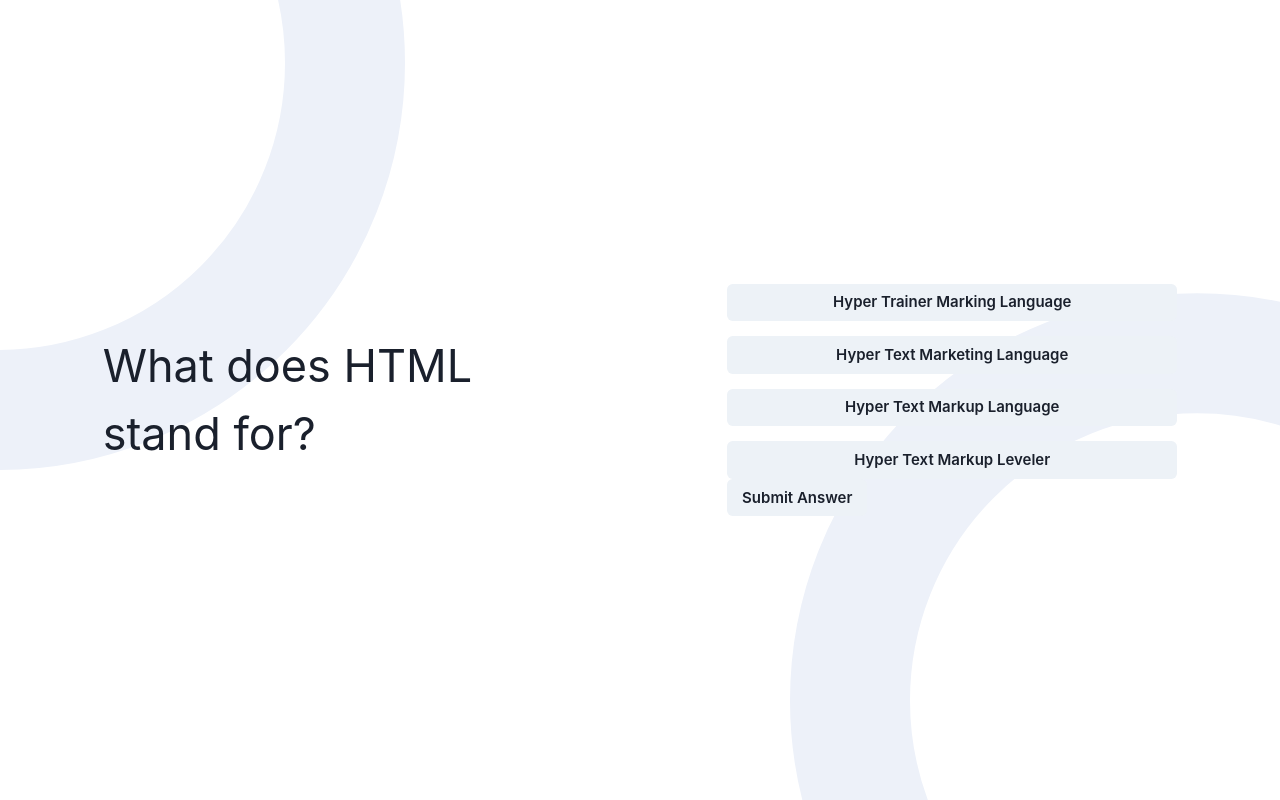
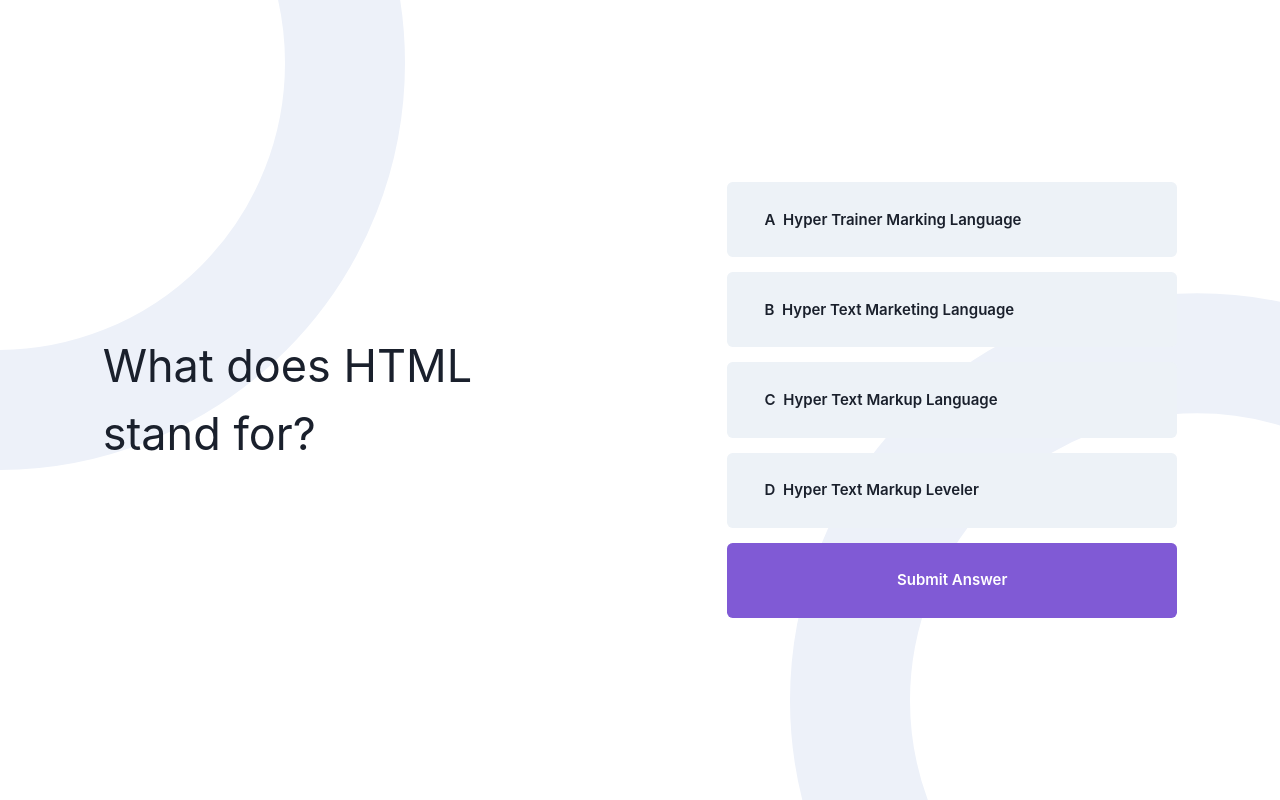
Before and after one commit to rojasmart/quizz-app, a React (Vite) app: page / in a window 1280 px wide. Both pictures are taken after a click on the button "HTML". Built offline with nearby package versions, Linux system fonts and the light colour scheme.

Commit message:
add button number to answers

```diff
--- a/src/pages/Questions.jsx
+++ b/src/pages/Questions.jsx
@@ -1,4 +1,5 @@
-import { Button, Stack, Container, Text } from "@chakra-ui/react";
+import { Button, VStack, Stack, Container, Text } from "@chakra-ui/react";
+
 import { useEffect, useState } from "react";
 import { useSelector } from "react-redux";
 import { getQuiz } from "../services/questions";
@@ -36,6 +37,8 @@ const Questions = () => {
     console.log("submitting answer", selectedOption);
   };
 
+  const letters = ["A", "B", "C", "D"];
+
   return (
     <Stack
       direction={["column", "row"]}
@@ -51,21 +54,29 @@ const Questions = () => {
       </Container>
       <Container maxW="lg">
         <form onSubmit={(e) => handleSubmit(e)}>
-          <Stack spacing={4} direction="column">
+          <VStack spacing={4}>
+            <Stack spacing={4} direction="column" w="100%">
               {currentQuestion &&
                 currentQuestion.options.map((option, index) => {
                   return (
                     <Button
+                      leftIcon={<Text>{letters[index]}</Text>}
+                      display={"flex"}
+                      justifyContent={"flex-start"}
                       key={index}
                       value={option}
                       onClick={handleOptionClick}
+                      p="10"
                     >
                       {option}
                     </Button>
                   );
                 })}
             </Stack>
-          <Button type="submit">Submit Answer</Button>
+            <Button w="100%" colorScheme="purple" type="submit" p="10">
+              Submit Answer
+            </Button>
+          </VStack>
         </form>
       </Container>
     </Stack>
```
Lines whose indentation alone changed are shown as unchanged.
